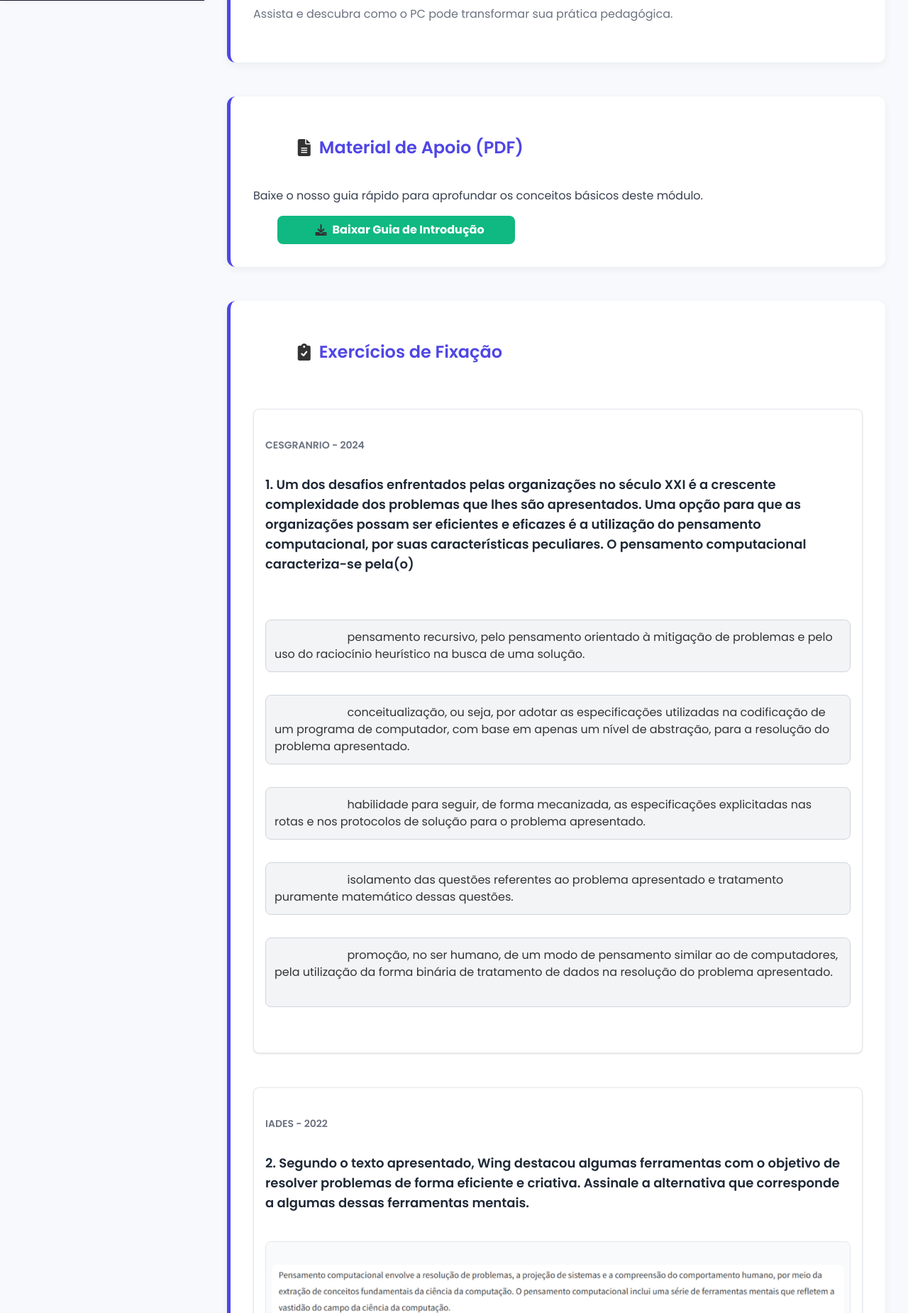
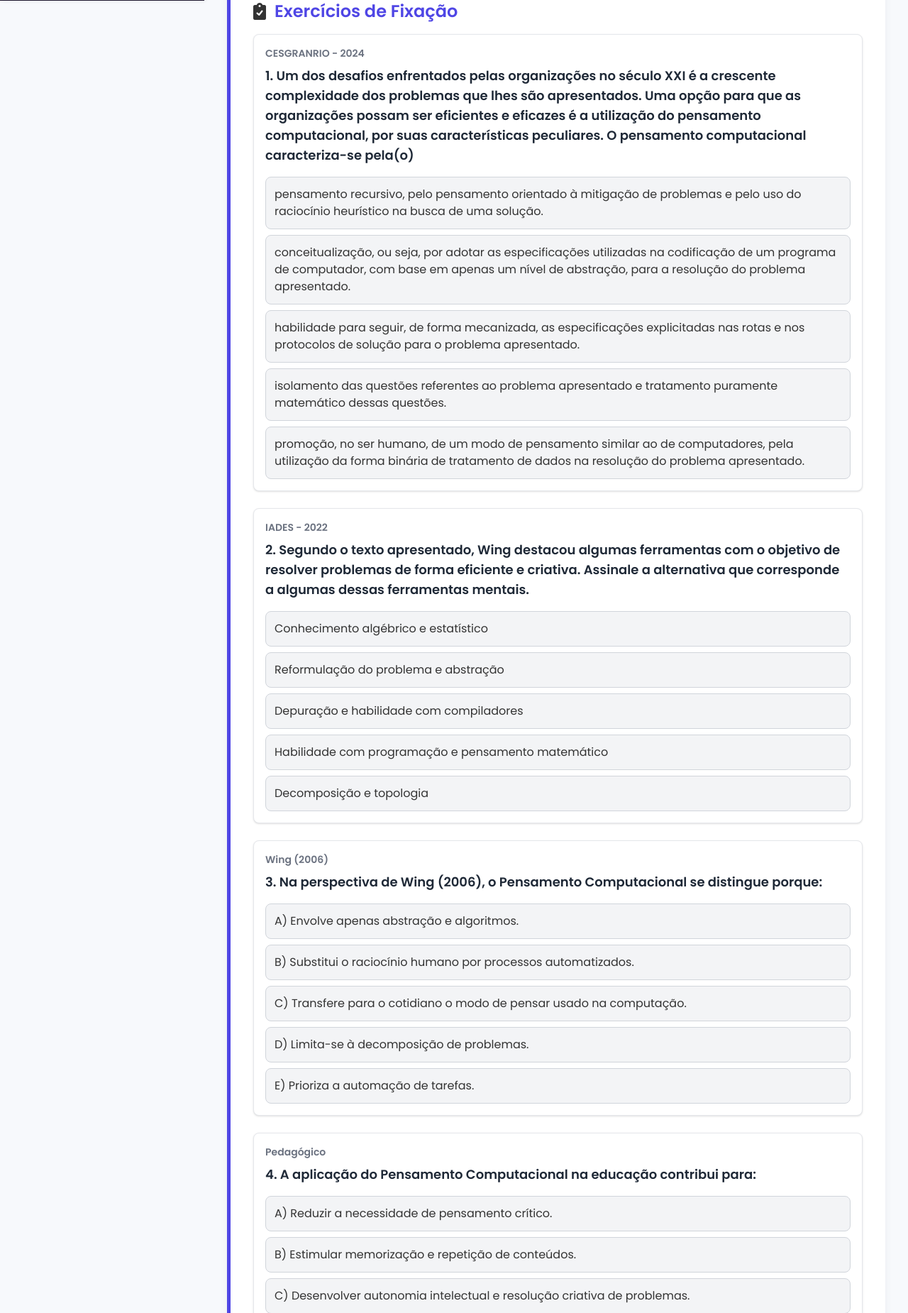
Before and after one commit to danidancr/PCTeacher, a Flask app: template templates/conteudo-introducao.html in a window 1280 px wide. Shown: the part 799-2649 px from the top of the page at 71% size. Run offline with Flask 3, Linux system fonts and the light colour scheme; the template is opened without the code that fills it, so the values that code supplies are empty; some libraries are stand-ins or nearby versions.

Commit message:
atualizar exercício

```diff
--- a/templates/conteudo-introducao.html
+++ b/templates/conteudo-introducao.html
@@ -13,16 +13,6 @@
             <iframe src="https://www.youtube.com/embed/dQw4w9WgXcQ" frameborder="0" allow="accelerometer; autoplay; clipboard-write; encrypted-media; gyroscope; picture-in-picture" allowfullscreen></iframe>
         </div>
         <p class="text-gray-500 mt-4">Assista e descubra como o PC pode transformar sua prática pedagógica.</p>
-    </div>
-
-        <div class="content-section">
-        <h2 class="text-2xl font-semibold text-primary-indigo mb-4 flex items-center">
-            <i class="fas fa-file-alt mr-3"></i> Material de Apoio (PDF)
-        </h2>
-        <p class="text-gray-700 mb-4">Baixe o nosso guia rápido para aprofundar os conceitos básicos deste módulo.</p>
-        <a href="#" class="bg-secondary-green hover:bg-green-600 text-white font-bold py-2 px-4 rounded-lg inline-flex items-center transition duration-200">
-            <i class="fas fa-download mr-2"></i> Baixar Guia de Introdução
-        </a>
     </div>
 
     <div class="content-section">
@@ -58,15 +48,9 @@
                 </div>
                 <div class="feedback-message mt-4 hidden"></div>
             </div>
-
             <div id="q-mod0-2" class="border p-4 rounded-lg bg-white shadow">
                 <p class="font-semibold text-sm mb-2 text-gray-500">IADES - 2022</p>
-
                 <p class="font-semibold text-lg mb-4 text-gray-800">2. Segundo o texto apresentado, Wing destacou algumas ferramentas com o objetivo de resolver problemas de forma eficiente e criativa. Assinale a alternativa que corresponde a algumas dessas ferramentas mentais.</p>
-
-                                <div class="mb-4 p-2 border rounded-lg bg-gray-50">
-                    <img src="{{ url_for('static', filename='img/IADES-2022.png') }}" alt="Texto de suporte para a Questão 2 (IADES) sobre as ferramentas mentais de Jeannette Wing." class="w-full h-auto max-h-96 object-contain mx-auto rounded-lg">
-                </div>
 
                 <div class="space-y-2">
                     <div class="quiz-option bg-gray-100 p-3 rounded-lg cursor-pointer hover:bg-gray-200"
@@ -74,7 +58,7 @@
                         Conhecimento algébrico e estatístico
                     </div>
                     <div class="quiz-option bg-gray-100 p-3 rounded-lg cursor-pointer hover:bg-gray-200"
-                        onclick="checkAnswer('q-mod0-2', this, 'true', '✅ Correto! A Abstração é um dos pilares de Wing, e a Reformulação do Problema (Decomposição) é o primeiro passo para o Pensamento Computacional.')" data-correct="true">
+                        onclick="checkAnswer('q-mod0-2', this, 'true', '✅ Correto! A Reformulação do problema (Decomposição) e a Abstração são ferramentas mentais centrais do PC, destacadas por Wing.')" data-correct="true">
                         Reformulação do problema e abstração
                     </div>
                     <div class="quiz-option bg-gray-100 p-3 rounded-lg cursor-pointer hover:bg-gray-200"
@@ -88,6 +72,87 @@
                     <div class="quiz-option bg-gray-100 p-3 rounded-lg cursor-pointer hover:bg-gray-200"
                         onclick="checkAnswer('q-mod0-2', this, 'false', '❌ Incorreto. Topologia não é uma ferramenta central do Pensamento Computacional; os pilares são Decomposição, Reconhecimento de Padrões, Abstração e Algoritmos.')" data-correct="false">
                         Decomposição e topologia
+                    </div>
+                </div>
+                <div class="feedback-message mt-4 hidden"></div>
+            </div>
+            <div id="q-mod0-3" class="border p-4 rounded-lg bg-white shadow">
+                <p class="font-semibold text-sm mb-2 text-gray-500">Wing (2006)</p>
+                <p class="font-semibold text-lg mb-4 text-gray-800">3. Na perspectiva de Wing (2006), o Pensamento Computacional se distingue porque:</p>
+                <div class="space-y-2">
+                    <div class="quiz-option bg-gray-100 p-3 rounded-lg cursor-pointer hover:bg-gray-200"
+                        onclick="checkAnswer('q-mod0-3', this, 'false', '❌ Incorreto. O PC envolve outros pilares como decomposição e reconhecimento de padrões, além de abstração e algoritmos.')" data-correct="false">
+                        A) Envolve apenas abstração e algoritmos.
+                    </div>
+                    <div class="quiz-option bg-gray-100 p-3 rounded-lg cursor-pointer hover:bg-gray-200"
+                        onclick="checkAnswer('q-mod0-3', this, 'false', '❌ Incorreto. O PC potencializa o raciocínio humano, não o substitui por processos automatizados.')" data-correct="false">
+                        B) Substitui o raciocínio humano por processos automatizados.
+                    </div>
+                    <div class="quiz-option bg-gray-100 p-3 rounded-lg cursor-pointer hover:bg-gray-200"
+                        onclick="checkAnswer('q-mod0-3', this, 'true', '✅ Perfeito! Wing descreve o Pensamento Computacional como uma maneira de aplicar princípios da computação em qualquer domínio da vida e do ensino.')" data-correct="true">
+                        C) Transfere para o cotidiano o modo de pensar usado na computação.
+                    </div>
+                    <div class="quiz-option bg-gray-100 p-3 rounded-lg cursor-pointer hover:bg-gray-200"
+                        onclick="checkAnswer('q-mod0-3', this, 'false', '❌ Incorreto. A decomposição é apenas um dos pilares; o PC é mais amplo e integra outros conceitos.')" data-correct="false">
+                        D) Limita-se à decomposição de problemas.
+                    </div>
+                    <div class="quiz-option bg-gray-100 p-3 rounded-lg cursor-pointer hover:bg-gray-200"
+                        onclick="checkAnswer('q-mod0-3', this, 'false', '❌ Incorreto. A automação é um resultado do PC, mas não é a característica que o define como modo de pensamento.')" data-correct="false">
+                        E) Prioriza a automação de tarefas.
+                    </div>
+                </div>
+                <div class="feedback-message mt-4 hidden"></div>
+            </div>
+            <div id="q-mod0-4" class="border p-4 rounded-lg bg-white shadow">
+                <p class="font-semibold text-sm mb-2 text-gray-500">Pedagógico</p>
+                <p class="font-semibold text-lg mb-4 text-gray-800">4. A aplicação do Pensamento Computacional na educação contribui para:</p>
+                <div class="space-y-2">
+                    <div class="quiz-option bg-gray-100 p-3 rounded-lg cursor-pointer hover:bg-gray-200"
+                        onclick="checkAnswer('q-mod0-4', this, 'false', '❌ Incorreto. O PC estimula e depende do pensamento crítico para formulação de soluções.')" data-correct="false">
+                        A) Reduzir a necessidade de pensamento crítico.
+                    </div>
+                    <div class="quiz-option bg-gray-100 p-3 rounded-lg cursor-pointer hover:bg-gray-200"
+                        onclick="checkAnswer('q-mod0-4', this, 'false', '❌ Incorreto. O foco do PC é a compreensão do processo e a aplicação criativa, não a memorização.')" data-correct="false">
+                        B) Estimular memorização e repetição de conteúdos.
+                    </div>
+                    <div class="quiz-option bg-gray-100 p-3 rounded-lg cursor-pointer hover:bg-gray-200"
+                        onclick="checkAnswer('q-mod0-4', this, 'true', '✅ Exatamente! O PC favorece a autonomia, o protagonismo na aprendizagem e o desenvolvimento de soluções criativas para problemas de qualquer área.')" data-correct="true">
+                        C) Desenvolver autonomia intelectual e resolução criativa de problemas.
+                    </div>
+                    <div class="quiz-option bg-gray-100 p-3 rounded-lg cursor-pointer hover:bg-gray-200"
+                        onclick="checkAnswer('q-mod0-4', this, 'false', '❌ Incorreto. O PC é uma metodologia que complementa o papel do professor, focando no "como" pensar, e não em ferramentas de substituição.')" data-correct="false">
+                        D) Substituir o professor por ferramentas digitais.
+                    </div>
+                    <div class="quiz-option bg-gray-100 p-3 rounded-lg cursor-pointer hover:bg-gray-200"
+                        onclick="checkAnswer('q-mod0-4', this, 'false', '❌ Incorreto. O PC é um conceito transversal aplicável a todas as áreas do conhecimento.')" data-correct="false">
+                        E) Ensinar apenas conceitos tecnológicos.
+                    </div>
+                </div>
+                <div class="feedback-message mt-4 hidden"></div>
+            </div>
+            <div id="q-mod0-5" class="border p-4 rounded-lg bg-white shadow">
+                <p class="font-semibold text-sm mb-2 text-gray-500">Pedagógico</p>
+                <p class="font-semibold text-lg mb-4 text-gray-800">5. Na formação docente, o Pensamento Computacional deve ser entendido como:</p>
+                <div class="space-y-2">
+                    <div class="quiz-option bg-gray-100 p-3 rounded-lg cursor-pointer hover:bg-gray-200"
+                        onclick="checkAnswer('q-mod0-5', this, 'false', '❌ Incorreto. O PC deve ser integrado e aplicado em diversas práticas e áreas do ensino, não sendo um conteúdo isolado.')" data-correct="false">
+                        A) Um conteúdo isolado da prática pedagógica.
+                    </div>
+                    <div class="quiz-option bg-gray-100 p-3 rounded-lg cursor-pointer hover:bg-gray-200"
+                        onclick="checkAnswer('q-mod0-5', this, 'false', '❌ Incorreto. O PC é fundamental e possui grande relevância como abordagem pedagógica.')" data-correct="false">
+                        B) Um recurso complementar sem relevância.
+                    </div>
+                    <div class="quiz-option bg-gray-100 p-3 rounded-lg cursor-pointer hover:bg-gray-200"
+                        onclick="checkAnswer('q-mod0-5', this, 'true', '✅ Exato! Ele atua como base para o ensino ativo e investigativo, estruturando o raciocínio lógico e estimulando a criatividade.')" data-correct="true">
+                        C) Um eixo metodológico para promover raciocínio lógico e resolução criativa.
+                    </div>
+                    <div class="quiz-option bg-gray-100 p-3 rounded-lg cursor-pointer hover:bg-gray-200"
+                        onclick="checkAnswer('q-mod0-5', this, 'false', '❌ Incorreto. O PC aprimora e serve de base para o planejamento didático, mas não o substitui.')" data-correct="false">
+                        D) Uma ferramenta para substituir o planejamento didático.
+                    </div>
+                    <div class="quiz-option bg-gray-100 p-3 rounded-lg cursor-pointer hover:bg-gray-200"
+                        onclick="checkAnswer('q-mod0-5', this, 'false', '❌ Incorreto. O PC é uma abordagem pedagógica que apoia todas as áreas, indo muito além da robótica.')" data-correct="false">
+                        E) Um conceito voltado apenas à robótica.
                     </div>
                 </div>
                 <div class="feedback-message mt-4 hidden"></div>
```
Lines whose indentation alone changed are shown as unchanged.
